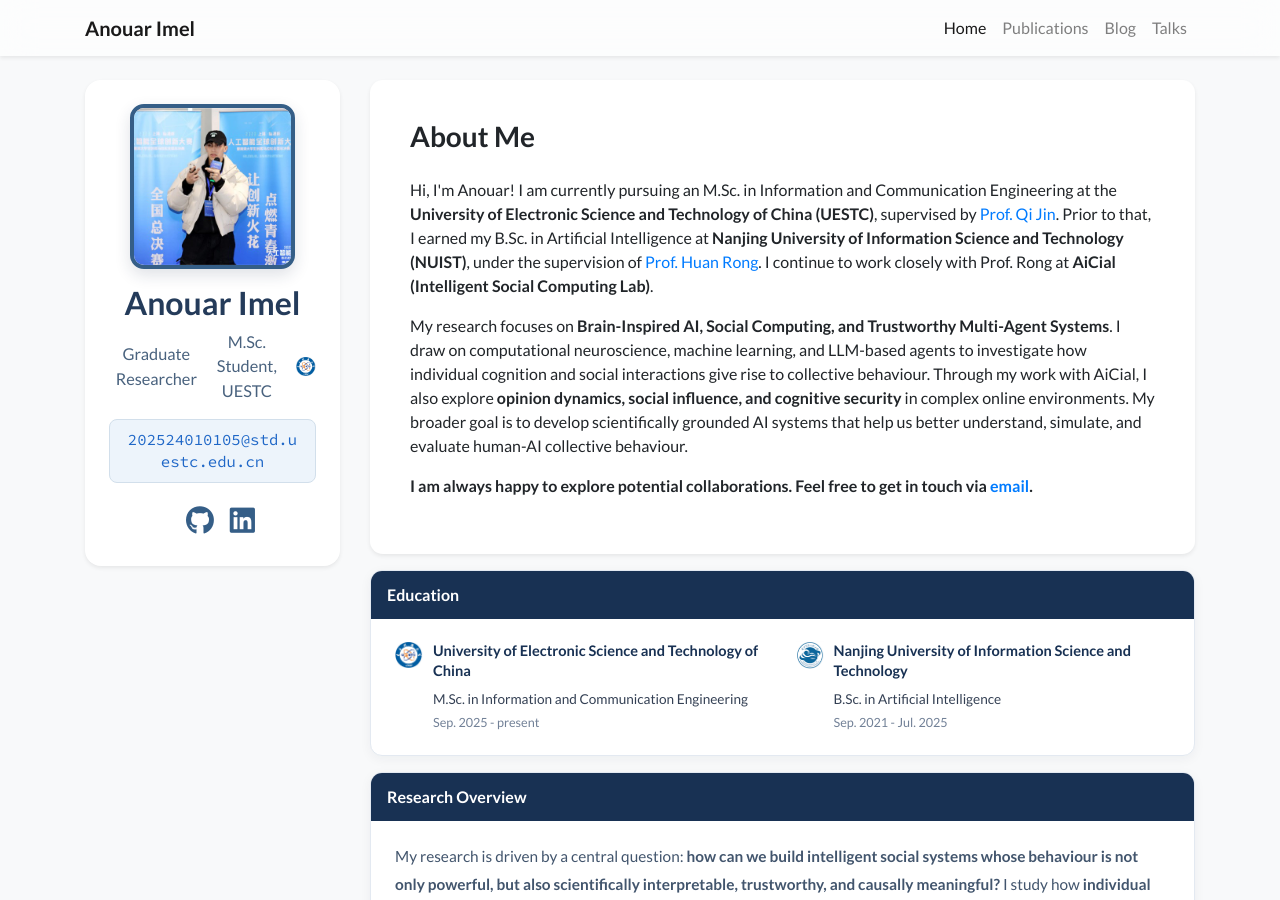
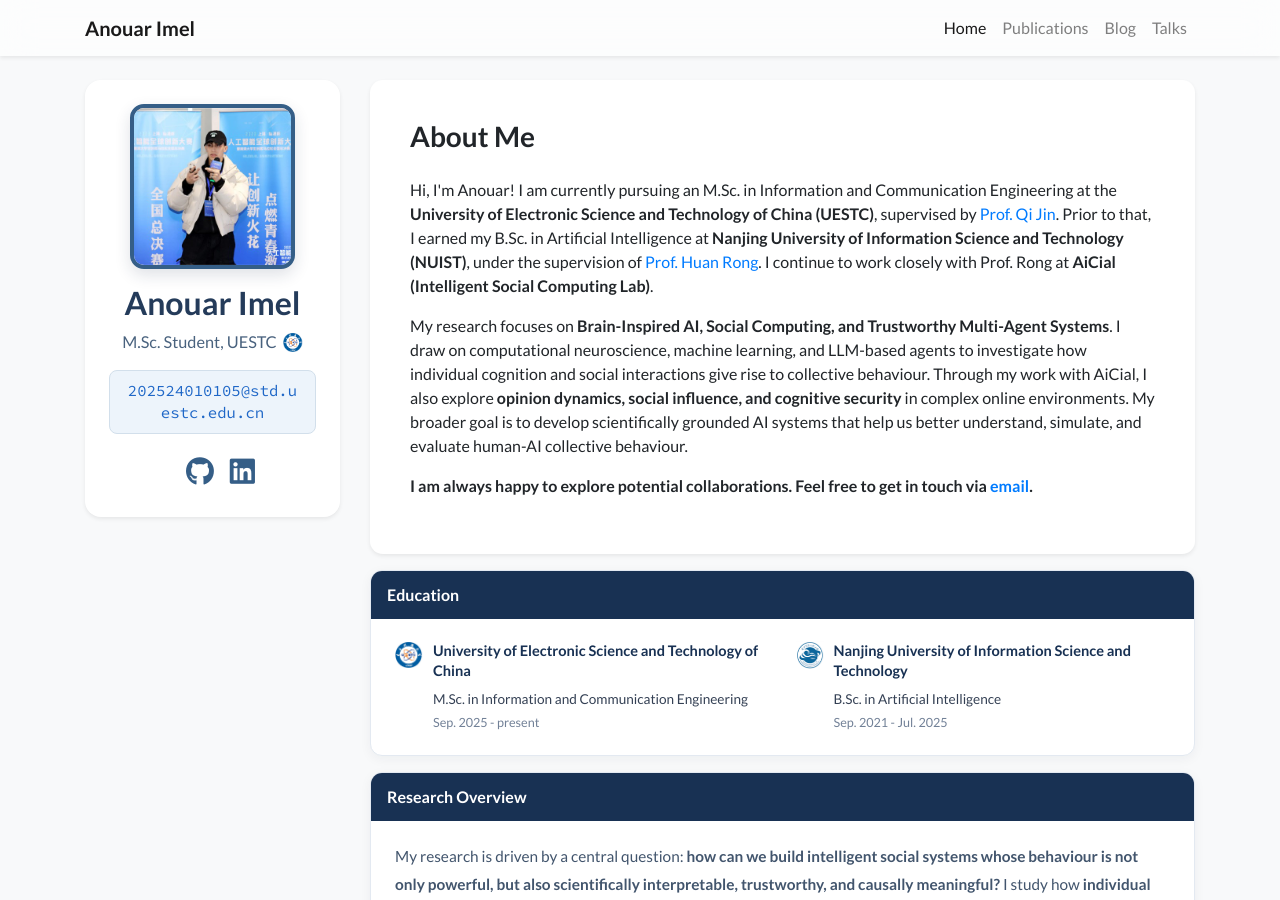
Before and after one commit to AnouarImel/AnouarImel.github.io, a Jekyll site: the page built from index.html, in a window 1280 px wide and 900 px high. Built offline with Jekyll 4.4.1, drawn with Linux system fonts in a browser that asks for light colours; nearby versions of some CDN libraries; a style sheet for code colours, icons or effects is not loaded.

Commit message:
Update profile.yml

```diff
--- a/_data/profile.yml
+++ b/_data/profile.yml
@@ -3,7 +3,6 @@ secondary_name: ""
 navbar_name: "Anouar Imel"
 
 positions:
-  - name: "Graduate Researcher"
   - name: "M.Sc. Student, UESTC"
     logo: /assets/images/badges/uestc.jpg
 
```
